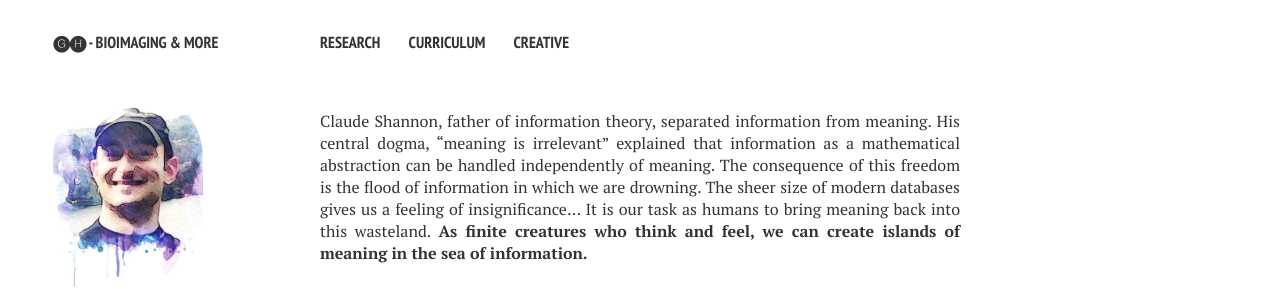
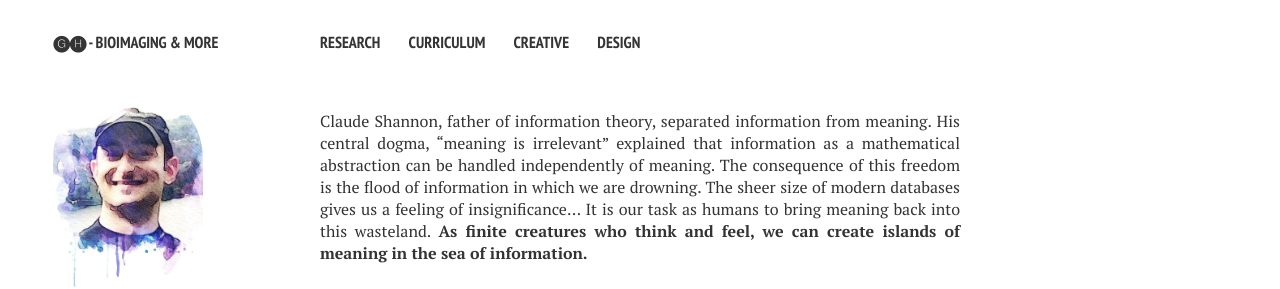
Before and after one commit to ghattab/ghattab.github.io, a Jekyll site: the page built from index.md, in a window 1280 px wide. Shown: the top 289 px of the page. Built offline with Jekyll 4.4.1, drawn with Linux system fonts in a browser that asks for light colours; nearby versions of some CDN libraries.

Commit message:
design on

```diff
--- a/_config.yml
+++ b/_config.yml
@@ -35,6 +35,8 @@ links:
 #    url: /publications/
   - title: Creative
     url: /creative/
+  - title: Design
+    url: /design/
 #  - title: Blog posts
 #    url: /blog/
 
--- a/_includes/_image-gallery.html
+++ b/_includes/_image-gallery.html
@@ -15,7 +15,7 @@
       {% assign filename = filenameparts | last | replace: file.extname,"" %}
 
       <a href="{{ file.path }}" title="{{ filename }}">
-        <img src="//images.weserv.nl/?url=jekyllcodex.org/{{ file.path }}&w=300&h=300&output=jpg&q=50&t=square" alt="{{ filename }}" />
+        <img src="//images.weserv.nl/?url=jekyllcodex.org/{{ file.path }}&w=300&h=300&output=&filename&q=50&t=square" alt="{{ filename }}" />
         <span>{{ filename }}</span>
       </a>
     {% endif %}
```
